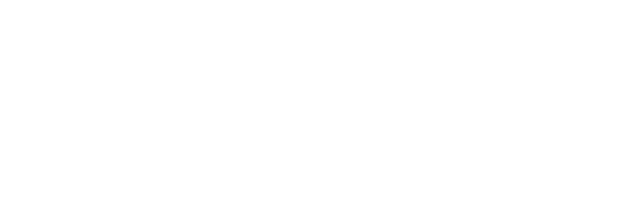
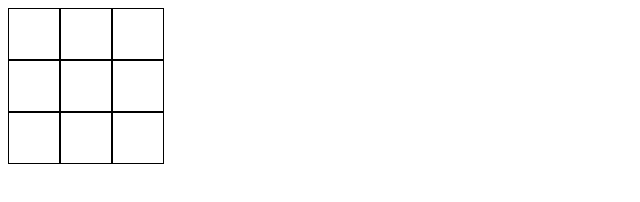
Before and after one commit to Link1515/tic-tac-toe, a website built with Vite: page index.html in a window 1280 px wide. Shown: the whole page, without its empty margins (0-640 px from the left). Built offline with nearby package versions, Linux system fonts and the light colour scheme.

Commit message:
create TicTacToeView and simple demo

```diff
--- a/index.html
+++ b/index.html
@@ -4,8 +4,11 @@
     <meta charset="UTF-8" />
     <meta name="viewport" content="width=device-width, initial-scale=1.0" />
     <title>Tic Tac Toe</title>
+    <link rel="stylesheet" href="./src/style.css" />
   </head>
   <body>
+    <div id="ticTacToe" class="ticTacToe"></div>
+
     <script type="module" src="/src/main.ts"></script>
   </body>
 </html>
--- /dev/null
+++ b/src/entities/TicTacToeView.ts
@@ -0,0 +1,64 @@
+import { TicTacToe } from './TicTacToe';
+
+export class TicTacToeView {
+  private ticTacToe: TicTacToe;
+  private ticTacToeEl: HTMLElement;
+
+  constructor(
+    ticTacToeEl: string | HTMLElement,
+    { playerX, playerO }: { playerX: string; playerO: string }
+  ) {
+    this.ticTacToe = new TicTacToe(playerX, playerO);
+
+    this.ticTacToeEl =
+      typeof ticTacToeEl === 'string'
+        ? document.querySelector(ticTacToeEl)!
+        : ticTacToeEl;
+    if (!this.ticTacToeEl) {
+      throw new Error('Tic Tac Toe Element not found');
+    }
+
+    this.refreshBoard();
+
+    this.ticTacToeEl.addEventListener('click', event => {
+      const target = event.target as HTMLDivElement;
+      if (!target.classList.contains('cell')) return;
+
+      const row = parseInt(target.dataset.row!);
+      const column = parseInt(target.dataset.column!);
+      this.ticTacToe.makeMove(row, column);
+
+      this.refreshBoard();
+      this.checkGameOver();
+    });
+  }
+
+  private refreshBoard() {
+    const board = this.ticTacToe.board;
+    this.ticTacToeEl.innerHTML = '';
+    for (let row = 0; row < board.length; row++) {
+      const rowEl = document.createElement('div');
+      rowEl.classList.add('row');
+      for (let column = 0; column < board[row].length; column++) {
+        const cellEl = document.createElement('div');
+        cellEl.classList.add('cell');
+        cellEl.dataset.row = row.toString();
+        cellEl.dataset.column = column.toString();
+        const sign = board[row][column].sign ?? '';
+        cellEl.textContent = sign;
+        rowEl.appendChild(cellEl);
+      }
+      this.ticTacToeEl.appendChild(rowEl);
+    }
+  }
+
+  private checkGameOver() {
+    if (!this.ticTacToe.gameIsOver()) return;
+
+    if (this.ticTacToe.isDraw) {
+      alert('Game is a draw.');
+    } else {
+      alert(`Game is over. Winner: ${this.ticTacToe.winner?.name}`);
+    }
+  }
+}
--- a/src/enum/Sign.ts
+++ b/src/enum/Sign.ts
@@ -1,4 +1,4 @@
 export enum Sign {
-  X,
-  O
+  X = 'X',
+  O = 'O'
 }
--- a/src/main.ts
+++ b/src/main.ts
@@ -1 +1,6 @@
-console.log('hi');
+import { TicTacToeView } from './entities/TicTacToeView';
+
+const playerX = 'P1';
+const playerO = 'P2';
+
+new TicTacToeView('#ticTacToe', { playerX, playerO });
--- /dev/null
+++ b/src/style.css
@@ -0,0 +1,15 @@
+.ticTacToe {
+  width: fit-content;
+}
+
+.row {
+  display: flex;
+}
+
+.cell {
+  width: 50px;
+  height: 50px;
+  font-size: 20px;
+  border: 1px solid black;
+  cursor: pointer;
+}
```
